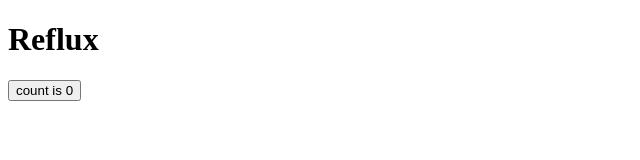
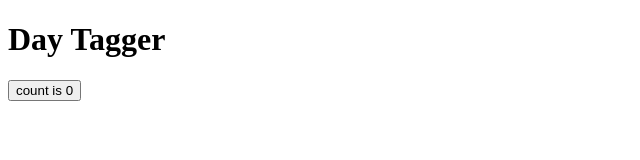
Before and after one commit to frodi-karlsson/day-tagger, an Astro site: page / in a window 1280 px wide. Shown: the whole page, without its empty margins (0-640 px from the left). Built offline with nearby package versions, Linux system fonts and the light colour scheme; Astro itself is replaced by a stand-in of ours.

Commit message:
docs(readme): describe day-tagger and rename the project

```diff
--- a/package.json
+++ b/package.json
@@ -1,5 +1,5 @@
 {
-  "name": "reflux",
+  "name": "day-tagger",
   "type": "module",
   "version": "0.0.1",
   "private": true,
--- a/src/pages/index.astro
+++ b/src/pages/index.astro
@@ -9,10 +9,10 @@ import { Counter } from '#src/counter/Counter.js'
     <link rel="icon" href="/favicon.ico" />
     <meta name="viewport" content="width=device-width" />
     <meta name="generator" content={Astro.generator} />
-    <title>Reflux</title>
+    <title>Day Tagger</title>
   </head>
   <body>
-    <h1>Reflux</h1>
+    <h1>Day Tagger</h1>
     <Counter client:load />
   </body>
 </html>
```
Also changed, not shown: README.md.
